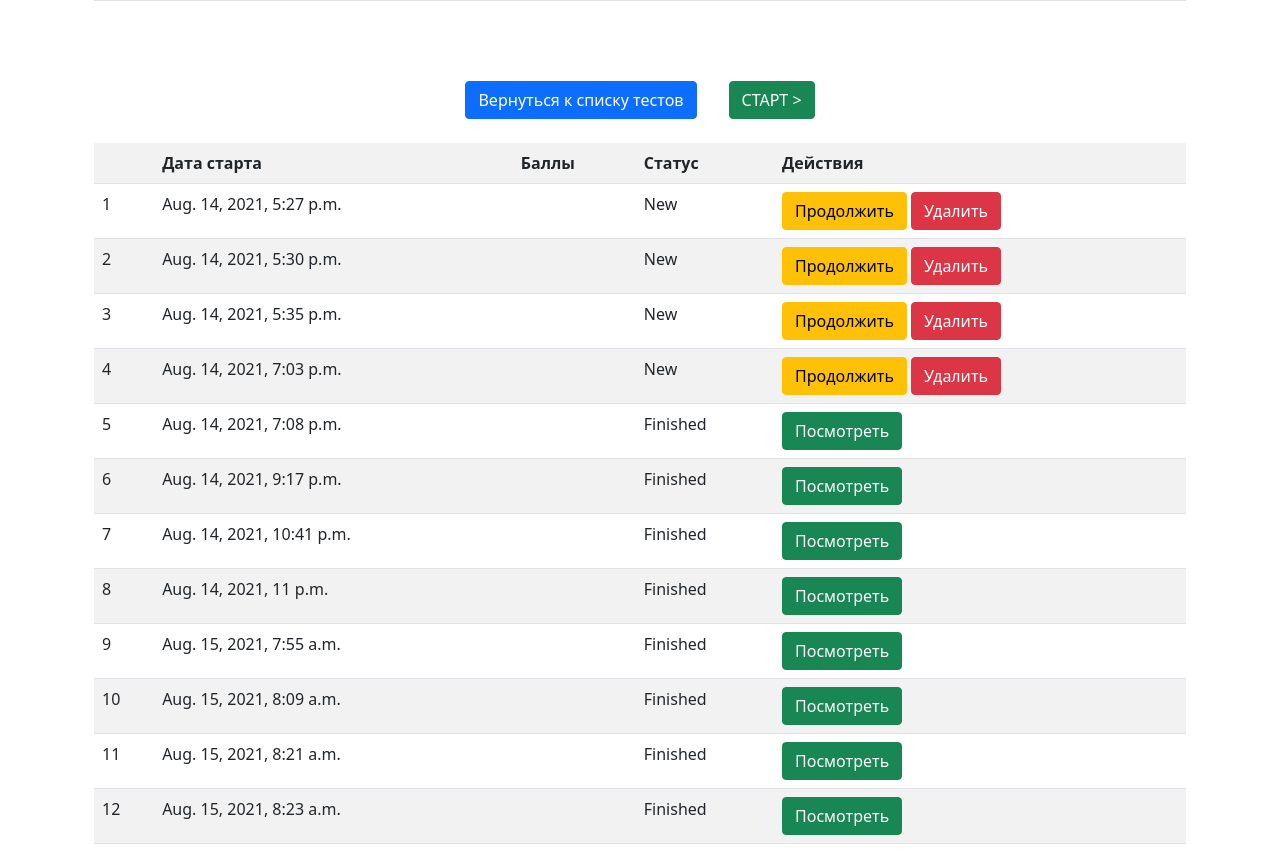
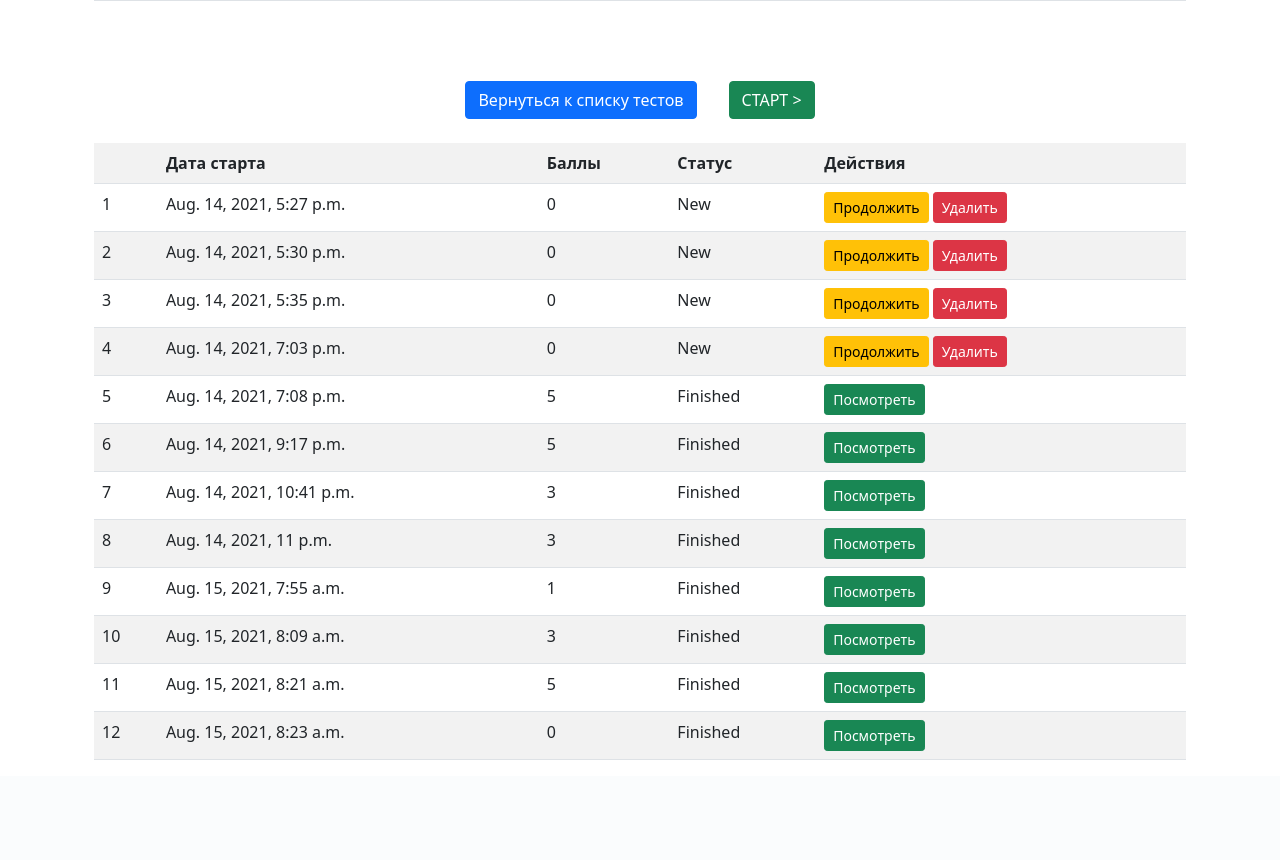
Before and after one commit to RenKus96/Quiz, a Django app: page /quizzes/ce2a6163-d528-4e1f-b4e2-53e8a6f2a4cc/ in a window 1280 px wide. Shown: the part 447-1307 px from the top of the page. After the commit the page ends 1207 px from the top, so only its background shows below. Run offline with Django 3.2, Linux system fonts and the light colour scheme; a user stored in the database is signed in; data comes from the database, SQL or seed files in the repository; both versions use the stored data as it was after the commit; parts of the project's set-up code (start-up, migrations or seed data) failed here and were passed over.

Commit message:
Lessons update

```diff
--- a/quiz/models.py
+++ b/quiz/models.py
@@ -79,6 +79,7 @@ class Result(BaseModel):
 
         self.num_correct_answers += int(correct_answer)
         self.num_incorrect_answers += 1 - int(correct_answer)
+        self.current_order_number = order_number
 
         if order_number == question.exam.questions_count():
             self.state = self.STATE.FINISHED
--- a/quiz/templates/exams/details.html
+++ b/quiz/templates/exams/details.html
@@ -66,16 +66,16 @@
             <tr>
                 <td>{{ forloop.counter }}</td>
                 <td>{{ result.create_timestamp }}</td>
-                <td>{{ result.points }}</td>
+                <td>{{ result.scores_result }}</td>
                 <td>{{ result.get_state_display }}</td>
                 <td>
                     {% if result.state == result.STATE.NEW %}
-                        <a class="btn btn-warning" href="{% url 'quizzes:result_update' exam.uuid result.uuid %}">
+                        <a class="btn btn-warning btn-sm" href="{% url 'quizzes:result_update' exam.uuid result.uuid %}">
                             Продолжить
                         </a>
-                        <a class="btn btn-danger" href="#">Удалить</a>
+                        <a class="btn btn-danger btn-sm" href="#">Удалить</a>
                     {% else %}
-                        <a class="btn btn-success" href="{% url 'quizzes:result_details' exam.uuid result.uuid  %}">
+                        <a class="btn btn-success btn-sm" href="{% url 'quizzes:result_details' exam.uuid result.uuid  %}">
                             Посмотреть
                         </a>
                     {% endif %}
--- a/quiz/urls.py
+++ b/quiz/urls.py
@@ -1,6 +1,7 @@
 from django.urls import path
 
-from .views import ExamListView, ExamDetailView, ExamResultCreateView, ExamQuestionView, ExamResultDetailView
+from .views import ExamListView, ExamDetailView, ExamQuestionView
+from .views import ExamResultCreateView, ExamResultDetailView, ExamResultUpdateView
 
 app_name = 'quizzes'
 
@@ -9,6 +10,7 @@ urlpatterns = [
     path('<uuid:uuid>/', ExamDetailView.as_view(), name='details'),
     path('<uuid:uuid>/result/create/', ExamResultCreateView.as_view(), name='result_create'),
     path('<uuid:uuid>/results/<uuid:result_uuid>/details/', ExamResultDetailView.as_view(), name='result_details'),
+    path('<uuid:uuid>/results/<uuid:result_uuid>/update/', ExamResultUpdateView.as_view(), name='result_update'),
     path('<uuid:uuid>/result/<uuid:result_uuid>/question/<int:order_number>/',
          ExamQuestionView.as_view(), name='question'),
 ]
--- a/quiz/views.py
+++ b/quiz/views.py
@@ -128,3 +128,24 @@ class ExamResultDetailView(LoginRequiredMixin, DetailView):
     def get_object(self, queryset=None):
         uuid = self.kwargs.get('result_uuid')
         return self.get_queryset().get(uuid=uuid)
+
+
+class ExamResultUpdateView(LoginRequiredMixin, UpdateView):
+    def get(self, request, *args, **kwargs):
+        uuid = kwargs['uuid']
+        result_uuid = kwargs['result_uuid']
+        user = request.user
+
+        result = Result.objects.get(
+            user=user,
+            uuid=result_uuid
+        )
+
+        return HttpResponseRedirect(reverse(
+            'quizzes:question',
+            kwargs={
+                'uuid': uuid,
+                'result_uuid': result.uuid,
+                'order_number': result.current_order_number + 1,
+            }
+        ))
```
Also changed, not shown: db.sqlite3.
